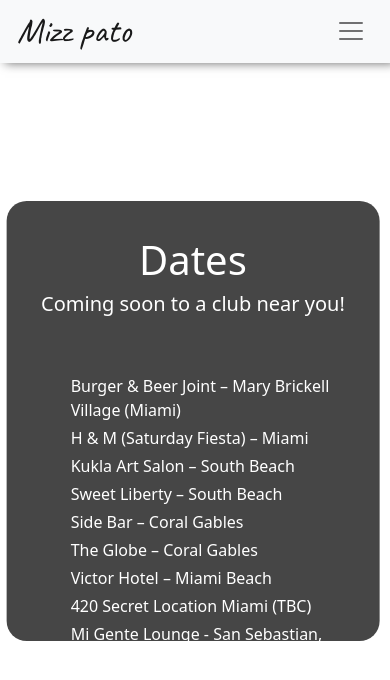
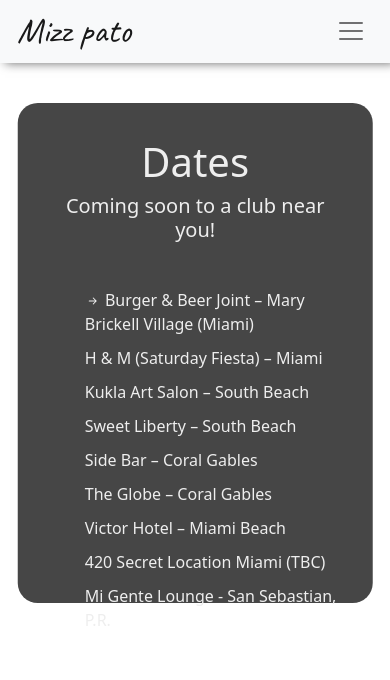
Before and after one commit to nicocalezich/Mizz-pato-web, a Vue app: page /dates in a window 390 px wide. Shown: the top 680 px of the page. Built offline with nearby package versions, Linux system fonts and the light colour scheme.

Commit message:
new setuff

```diff
--- a/package.json
+++ b/package.json
@@ -11,6 +11,7 @@
   "dependencies": {
     "@popperjs/core": "^2.9.2",
     "bootstrap": "^5.0.2",
+    "bootstrap-icons": "^1.5.0",
     "core-js": "^3.6.5",
     "jquery": "^3.6.0",
     "popper.js": "^1.16.1",
--- a/src/components/Dates.vue
+++ b/src/components/Dates.vue
@@ -1,13 +1,15 @@
 <template>
 
-  <section id="section-1" class="row">
+  <section class="row section-1">
         <div id="section-1-div">
             <h1 id="section-1-h1">Dates</h1>
             <h4 id="section-1-h4">Coming soon to a club near you!</h4>
             <br>
             <br>
             <ul id="section-1-ul">
-                <li><i class="fas fa-chevron-right"></i> Burger & Beer Joint – Mary Brickell Village (Miami) </li>
+                <li><svg xmlns="http://www.w3.org/2000/svg" width="16" height="16" fill="currentColor" class="bi bi-arrow-right-short" viewBox="0 0 16 16">
+                        <path fill-rule="evenodd" d="M4 8a.5.5 0 0 1 .5-.5h5.793L8.146 5.354a.5.5 0 1 1 .708-.708l3 3a.5.5 0 0 1 0 .708l-3 3a.5.5 0 0 1-.708-.708L10.293 8.5H4.5A.5.5 0 0 1 4 8z"/>
+                    </svg> Burger & Beer Joint – Mary Brickell Village (Miami) </li>
                 <li><i class="fas fa-chevron-right"></i> H & M (Saturday Fiesta) – Miami</li>
                 <li><i class="fas fa-chevron-right"></i> Kukla Art Salon – South Beach</li>
                 <li><i class="fas fa-chevron-right"></i> Sweet Liberty – South Beach</li>
@@ -39,7 +41,6 @@
 
     },
     computed: {
-
     }
 }
 
@@ -50,12 +51,17 @@
 
     /*--- SECTION 1 ---*/
 
+    .section-1{
+        margin: 0 0 590px 0;
+    }
+
     #section-1-div{
-        width: 90%;
+        position: absolute;
+        width: 91%;
         height: 500px;
         background: #000000b9;
         color: rgb(238, 238, 238);
-        transform: translate(5%, 23%);
+        transform: translate(5%, 8%);
         box-sizing: border-box;
         border-radius: 20px;
         padding: 70px 30px;
@@ -64,13 +70,17 @@
     #section-1-div h1{
         margin-top: -35px;
         font-size: 40px;
+        text-align: center;
+
     }
 
     #section-1-div h4{
         font-size: 20px;
+        text-align: center;
     }
 
     #section-1-div ul{
+        margin-top: -15px;
         list-style: none;
     }
     #section-1-div ul li{
@@ -82,29 +92,7 @@
 
     @media screen and (max-width: 858px){
 
-        #section-1-div{
-            width: 90%;
-            height: 440px;
-            background: #000000b9;
-            color: #fff;
-            margin-top: 50px;
-            left: 50%;
-            transform: translate(5%, 20%);
-            box-sizing: border-box;
-            padding: 70px 30px;
-        }
 
-        #section-1-div h1{
-            text-align: center;
-        }
-
-        #section-1-div h4{
-            text-align: center;
-        }
-
-        #section-1-div ul li{
-            padding: 2px;
-        }
     }
 
 </style>
```
Also changed, not shown: 1 other file (tests, documents, lock files or other folders).
